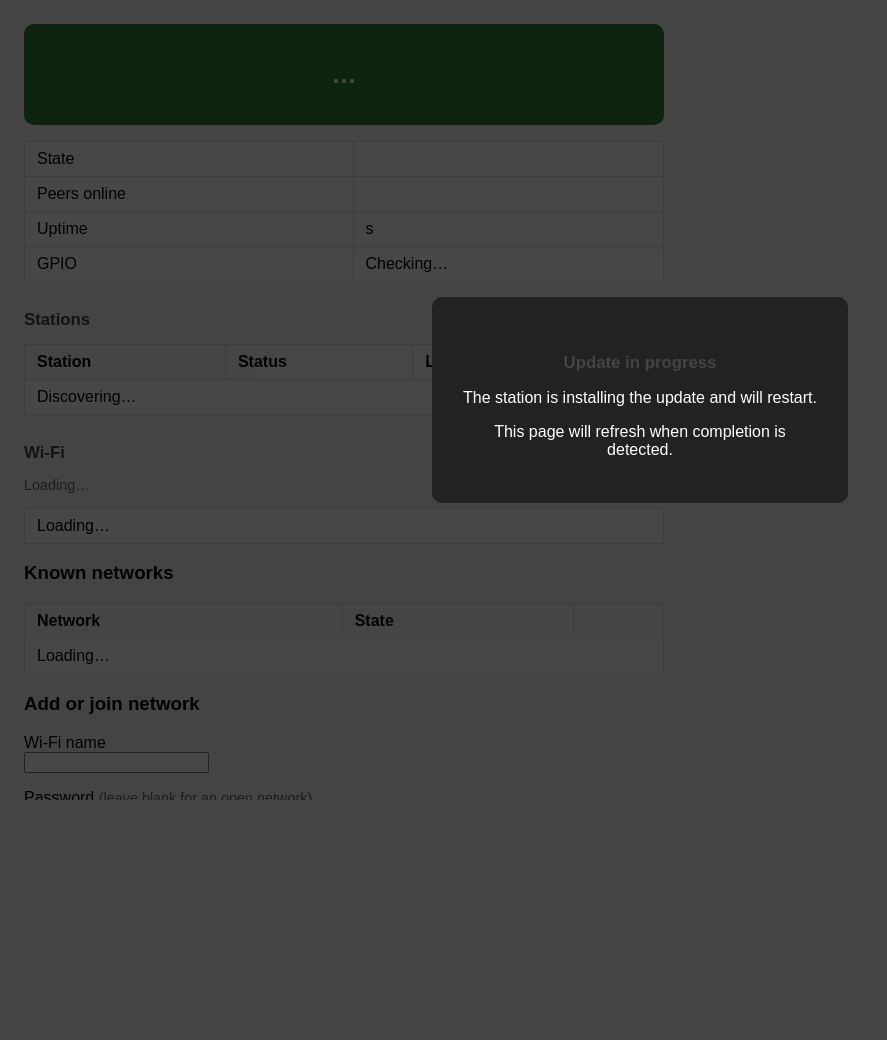
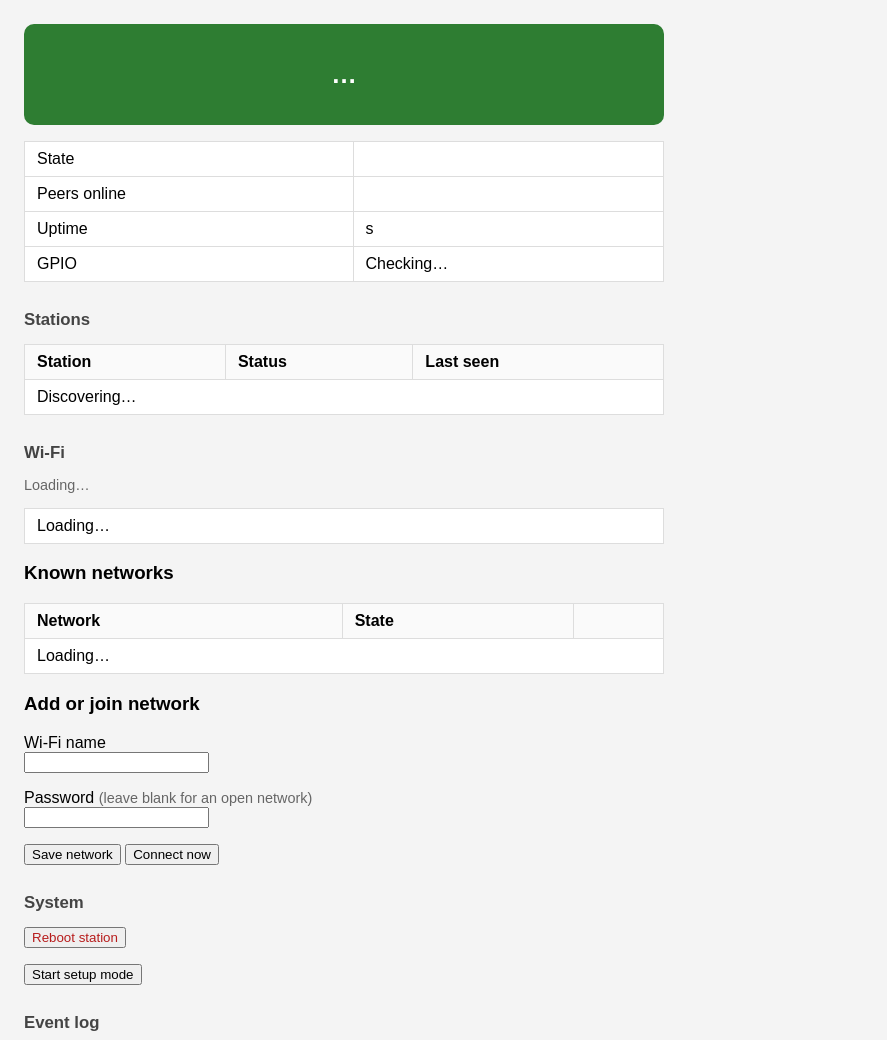
Before and after one commit to james872/call-light, a Python web app: template templates/index.html in a window 1280 px wide. Shown: the top 1040 px of the page, without its empty margins (0-887 px from the left). Before the commit the page ends 800 px from the top, so only its background shows below. Run offline with Jinja, Linux system fonts and the light colour scheme; the template is opened without the code that fills it, so the values that code supplies are empty.

Commit message:
V0.2.7 Added an explicit #update-overlay[hidden] { display: none; } rule. Changed the “now” threshold from under 2 seconds to under 5 seconds, eliminating the polling bounce.

```diff
--- a/templates/index.html
+++ b/templates/index.html
@@ -114,6 +114,10 @@
             padding: 28px;
             border-radius: 10px;
             background: #222;
+        }
+
+        #update-overlay[hidden] {
+            display: none;
         }
 
     </style>
@@ -328,7 +332,7 @@
         body.innerHTML = peers.map(peer => {
             const seen = peer.last_seen_seconds === null
                 ? "never"
-                : peer.last_seen_seconds < 2
+                : peer.last_seen_seconds < 5
                     ? "now"
                     : formatDuration(peer.last_seen_seconds) + " ago";
 
```
Also changed, not shown: 1 other file.
